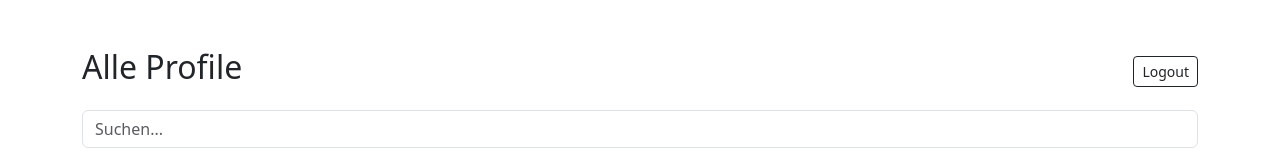
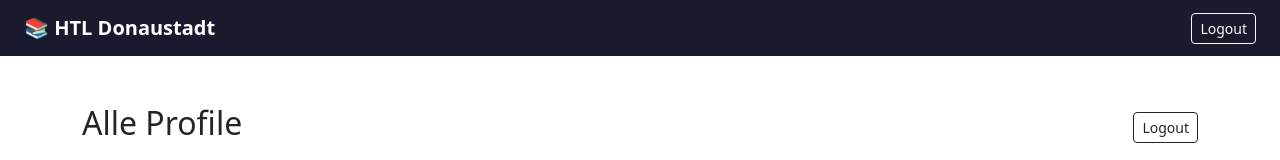
Before and after one commit to schn220112/schneider_lang_projekt3, an Angular app: page /liste in a window 1280 px wide. Shown: the top 160 px of the page. Built offline with nearby package versions, Linux system fonts and the light colour scheme; no server answers; the database is empty; sample sign-in values are in the browser's storage.

Commit message:
ls-37 - header

```diff
--- a/src/app/details/details.html
+++ b/src/app/details/details.html
@@ -1,3 +1,4 @@
+<app-header></app-header>
 <div class="container mt-5">
   <div class="card p-4 shadow" *ngIf="user">
 
--- a/src/app/details/details.ts
+++ b/src/app/details/details.ts
@@ -3,12 +3,14 @@ import { CommonModule } from '@angular/common';
 import { ActivatedRoute, Router } from '@angular/router';
 import { doc, getDoc, updateDoc } from 'firebase/firestore';
 import { auth, db } from '../firebase';
+import { Header } from '../header/header';
 
 @Component({
   selector: 'app-details',
   standalone: true,
-  imports: [CommonModule],
+  imports: [CommonModule, Header],
   templateUrl: './details.html',
+
 })
 export class Details implements OnInit {
 
--- a/src/app/header/header.html
+++ b/src/app/header/header.html
@@ -1 +1,7 @@
-<p>header works!</p>
+<nav class="navbar navbar-dark px-4 mb-4" style="background:#1a1a2e;">
+  <span class="navbar-brand fw-bold">📚 HTL Donaustadt</span>
+  <div class="d-flex align-items-center gap-3">
+    <span class="text-white small" *ngIf="username">{{ username }}</span>
+    <button class="btn btn-outline-light btn-sm" (click)="logout()">Logout</button>
+  </div>
+</nav>
--- a/src/app/header/header.ts
+++ b/src/app/header/header.ts
@@ -1,11 +1,31 @@
-import { Component } from '@angular/core';
+import { Component, OnInit } from '@angular/core';
+import { CommonModule } from '@angular/common';
+import { signOut } from 'firebase/auth';
+import { doc, getDoc } from 'firebase/firestore';
+import { auth, db } from '../firebase';
 
 @Component({
   selector: 'app-header',
-  imports: [],
+  standalone: true,
+  imports: [CommonModule],
   templateUrl: './header.html',
-  styleUrl: './header.css',
 })
-export class Header {
+export class Header implements OnInit {
 
+  username = '';
+
+  async ngOnInit() {
+    const uid = auth.currentUser?.uid;
+    if (uid) {
+      const snapshot = await getDoc(doc(db, 'users', uid));
+      if (snapshot.exists()) {
+        this.username = snapshot.data()['name'] || '';
+      }
+    }
+  }
+
+  async logout() {
+    await signOut(auth);
+    window.location.href = '/';
+  }
 }
--- a/src/app/liste/liste.html
+++ b/src/app/liste/liste.html
@@ -1,3 +1,4 @@
+<app-header></app-header>
 <div class="container mt-5">
   <div class="d-flex justify-content-between align-items-center mb-3">
     <h2>Alle Profile</h2>
--- a/src/app/liste/liste.ts
+++ b/src/app/liste/liste.ts
@@ -4,11 +4,12 @@ import { collection, getDocs } from 'firebase/firestore';
 import { signOut } from 'firebase/auth';
 import { Router } from '@angular/router';
 import { auth, db } from '../firebase';
+import { Header } from '../header/header';
 
 @Component({
   selector: 'app-liste',
   standalone: true,
-  imports: [CommonModule],
+  imports: [CommonModule, Header],
   templateUrl: './liste.html',
 })
 export class Liste implements OnInit {
```
